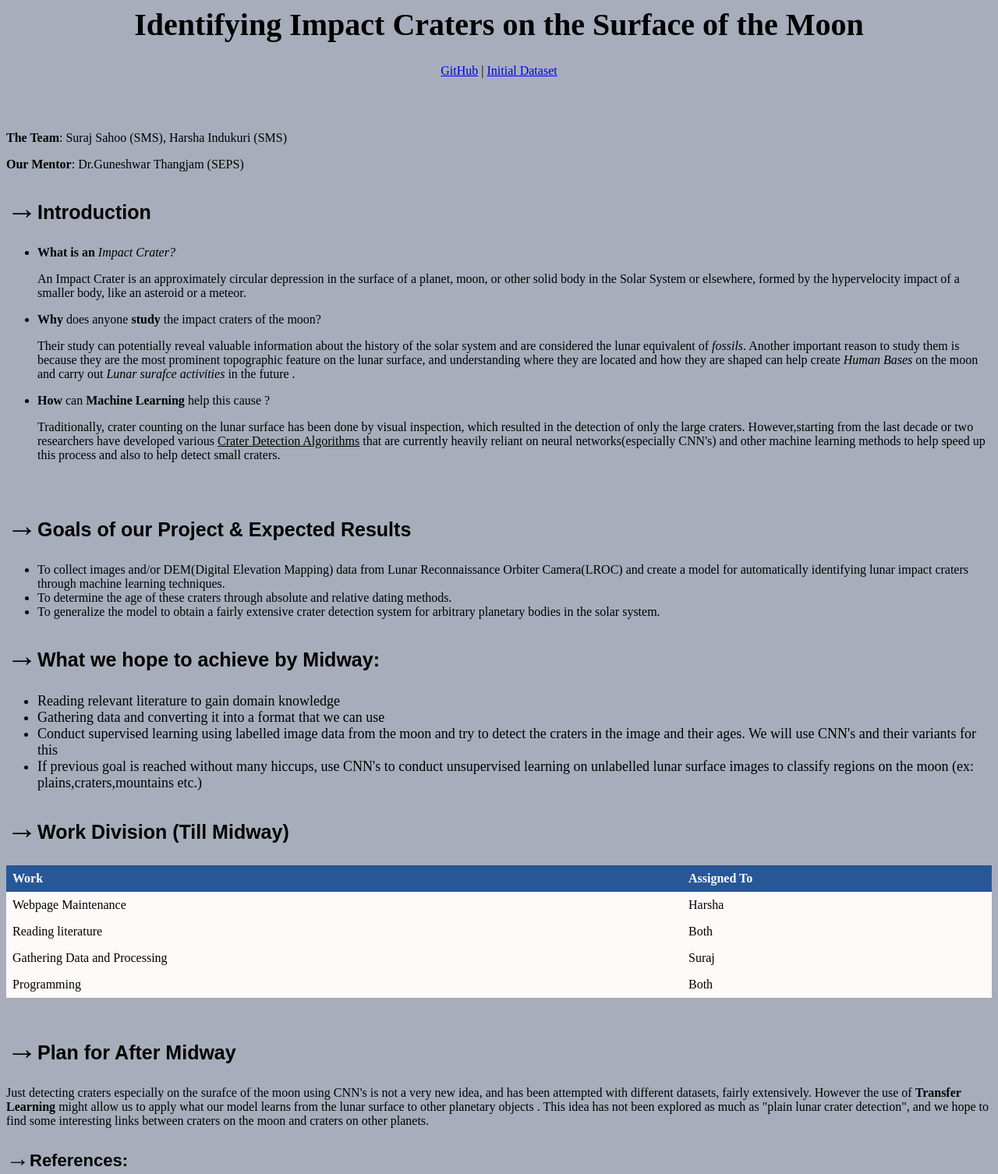
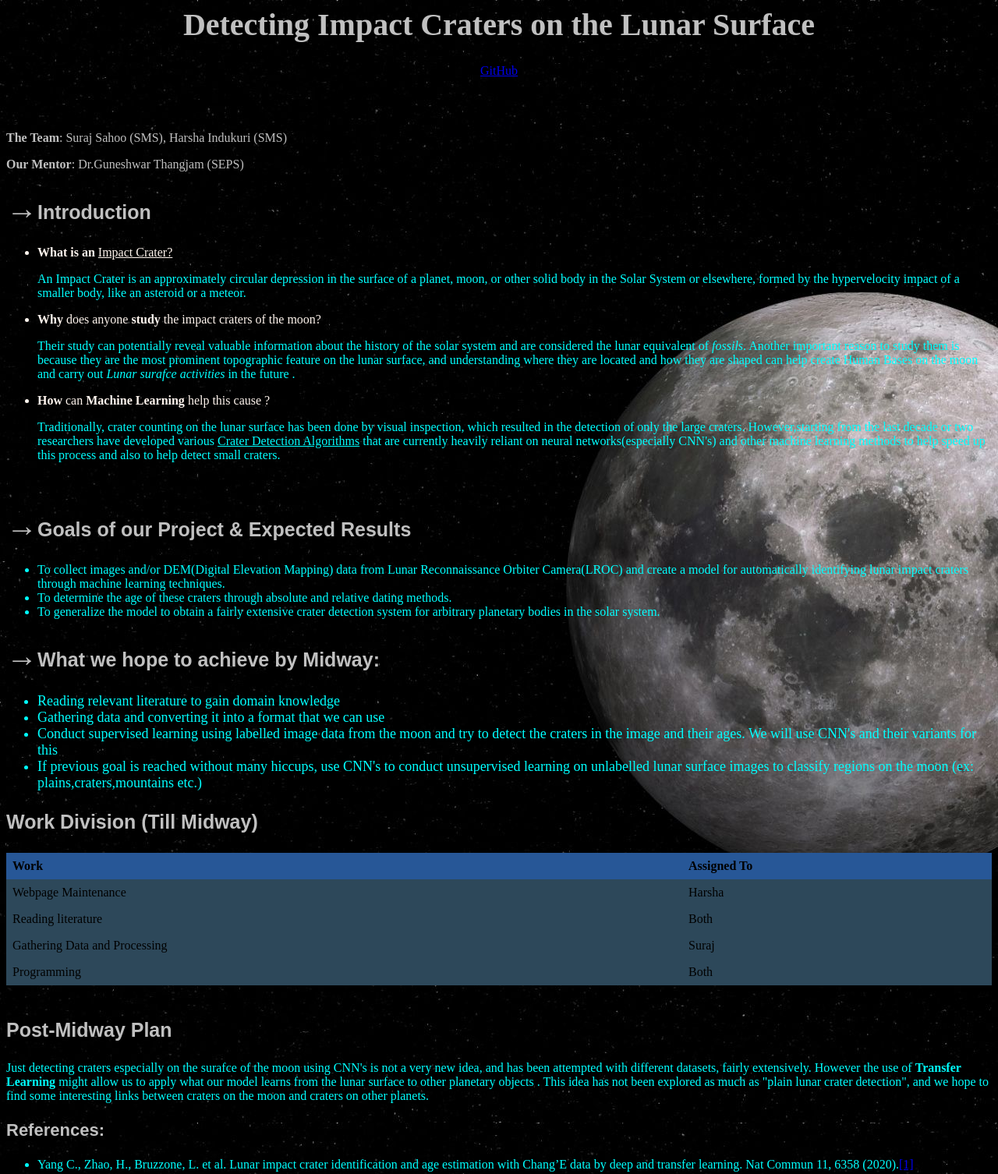
Before and after one commit to HarshaIndukuri/21cs460_group16, a plain HTML site: page index.html in a window 1280 px wide. Shown: the top 1506 px of the page at 78% size. Drawn offline with Linux system fonts and the light colour scheme.

Commit message:
Update index.html

```diff
--- a/index.html
+++ b/index.html
@@ -12,45 +12,46 @@ th, td {
   padding: 8px;
 }
 
-tr {background-color:snow }
+tr {background-color:rgb(45, 72, 90);
+    color:black }
 
 th {
   background-color: #275797;
-  color: white;
+  color:black;
 }
 
 </style>
     </head>
 
 
-    <body style="background:#a7adba;">
+    <body background="images/moon background.jpg" text = 'cyan'>
 
-        <h1 style="font-size: 40px;"><center>Identifying Impact Craters on the Surface of the Moon</center></h1>
+        <h1 style="font-size: 40px; color:silver"><center>Detecting Impact Craters on the Lunar Surface</center></h1>
         <p style="text-align: center;">
-        <a href="https://github.com/HarshaIndukuri/21cs460_group16">GitHub</a> | <a href="http://imbrium.mit.edu/DATA/SLDEM2015/">Initial Dataset</a>
+        <a href="https://github.com/HarshaIndukuri/21cs460_group16">GitHub</a>
         </p>
         <br>
         <br>
-        <p><b>The Team</b>: Suraj Sahoo (SMS), Harsha Indukuri (SMS) </p>
-        <p><b>Our Mentor</b>: Dr.Guneshwar Thangjam (SEPS)</p>
-        <h3 style="font-size: 25px;font-family: Arial, Helvetica, sans-serif;"><span style="font-size: 40px;">&#8594;</span>Introduction</h3>
+        <p style = "color:silver"><b>The Team</b>: Suraj Sahoo (SMS), Harsha Indukuri (SMS) </p>
+        <p style = "color:silver"><b>Our Mentor</b>: Dr.Guneshwar Thangjam (SEPS)</p>
+        <h3 style="font-size: 25px;font-family: Arial, Helvetica, sans-serif;color:silver"><span style="font-size: 40px;">&#8594;</span>Introduction</h3>
         <ul>
-        <li><b>What is an </b><i> Impact Crater?</i></li>
+        <li style = "color:seashell"><b>What is an </b><u> Impact Crater?</u></li>
         <p>An Impact Crater is an approximately circular depression in the surface of a planet, moon, or other solid body in the Solar System or elsewhere, formed by the hypervelocity impact of a smaller body, like an asteroid or a meteor. </p>
-        <li><b>Why</b> does anyone <b>study</b> the impact craters of the moon?</li>
-        <p>Their study can potentially reveal valuable information about the history of the solar system and are considered the lunar equivalent of <i>fossils</i>. Another important reason to study them is because they are the most prominent topographic feature on the lunar surface, and understanding where they are located and how they are shaped can help create <i>Human Bases</i> on the moon and carry out <i>Lunar surafce activities</i> in the future .</p>
-        <li><b>How</b> can <b>Machine Learning</b> help this cause ?</li>
+        <li style = "color:seashell"><b>Why</b> does anyone <b>study</b> the impact craters of the moon?</li>
+        <p>Their study can potentially reveal valuable information about the history of the solar system and are considered the lunar equivalent of <i>fossils</i>. Another important reason to study them is because they are the most prominent topographic feature on the lunar surface, and understanding where they are located and how they are shaped can help create Human Bases on the moon and carry out <i>Lunar surafce activities</i> in the future .</p>
+        <li style = "color:seashell"><b>How</b> can <b>Machine Learning</b> help this cause ?</li>
         <p>Traditionally, crater counting on the lunar surface has been done by visual inspection, which resulted in the detection of only the large craters. However,starting from the last decade or two researchers have developed various <u>Crater Detection Algorithms</u> that are currently heavily reliant on neural networks(especially CNN's) and other machine learning methods to help speed up this process and also to help detect small craters.</p>
         </ul>
         <br>
-        <h3 style="font-size: 25px;font-family: Arial, Helvetica, sans-serif;"><span style="font-size: 40px;">&#8594;</span>Goals of our Project & Expected Results</h3>
+        <h3 style="font-size: 25px;font-family: Arial, Helvetica, sans-serif;color:silver"><span style="font-size: 40px;">&#8594;</span>Goals of our Project & Expected Results</h3>
         <ul>
             <li>To collect images and/or DEM(Digital Elevation Mapping) data from Lunar Reconnaissance Orbiter Camera(LROC) and create a model for automatically identifying lunar impact craters through machine learning techniques.</li>
             <li>To determine the age of these craters through absolute and relative dating methods.</li>
             <li>To generalize the model to obtain a fairly extensive crater detection system for arbitrary planetary bodies in the solar system.</li>
         </ul>
 
-        <h3 style="font-size: 25px;font-family: Arial, Helvetica, sans-serif;"><span style="font-size: 40px;">&#8594;</span>What we hope to achieve by Midway:</h3>
+        <h3 style="font-size: 25px;font-family: Arial, Helvetica, sans-serif;color:silver"><span style="font-size: 40px;">&#8594;</span>What we hope to achieve by Midway:</h3>
         <ul>
             <li style="font-size: large;">Reading relevant literature to gain domain knowledge</li>
             <li style="font-size: large;">Gathering data and converting it into a format that we can use</li>
@@ -60,7 +61,7 @@ th {
 
 
         </ul>
-        <h3 style="font-size: 25px;font-family: Arial, Helvetica, sans-serif;"><span style="font-size: 40px;">&#8594;</span>Work Division (Till Midway)</h3>
+        <h3 style="font-size: 25px;font-family: Arial, Helvetica, sans-serif;color:silver">Work Division (Till Midway)</h3>
        <table>
         <tr>
         <th>Work</th>
@@ -84,10 +85,10 @@ th {
         </tr>
         </table>
         <br>
-        <h3 style="font-size: 25px;font-family: Arial, Helvetica, sans-serif;"><span style="font-size: 40px;">&#8594;</span>Plan for After Midway</h3>
+        <h3 style="font-size: 25px;font-family: Arial, Helvetica, sans-serif;color:silver">Post-Midway Plan</h3>
         <p>Just detecting craters especially on the surafce of the moon using CNN's is not a very new idea, and has been attempted with different datasets, fairly extensively. However the use of <b>Transfer Learning</b> might allow us to apply what our model learns from the lunar surface to other planetary objects . This idea has not been explored as much as "plain lunar crater detection", and we hope to find some interesting links between craters on the moon and craters on other planets. </p>
 
-        <h3 style="font-size: 22px;font-family: Arial, Helvetica, sans-serif;"><span style="font-size: 30px;">&#8594;</span>References:</h3>
+        <h3 style="font-size: 22px;font-family: Arial, Helvetica, sans-serif;color:silver">References:</h3>
         <ul>
             <li>Yang C., Zhao, H., Bruzzone, L. et al. Lunar impact crater identification and age estimation with Chang’E data by deep and transfer learning. Nat Commun 11, 6358 (2020).<a href="https://doi.org/10.1038/s41467-020-20215-y">[1]</a></li>
             <br>
@@ -95,13 +96,18 @@ th {
             <br>
             <li>D.M. DeLatte, S.T. Crites, N. Guttenberg, T. Yairi, Automated crater detection algorithms from a machine learning perspective in the convolutional neural network era, Advances in Space Research, Volume 64, Issue 8, 2019,Pages 1615-1628, ISSN 0273-1177 <a href="https://doi.org/10.1016/j.asr.2019.07.017">[2]</a></li>
         </ul>
-        <h3 style="font-size: 22px;font-family: Arial, Helvetica, sans-serif;"><span style="font-size: 30px;">&#8594;</span>Python Libraries we plan on using</h3>
+        <h3 style="font-size: 22px;font-family: Arial, Helvetica, sans-serif;color:silver">Python Libraries we will probably use:</h3>
         <ul>
             <li>SkImage</li>
             <li>Keras</li>
             <li>TensorFlow</li>
             <li>Pandas</li>
+            <li>Scikit-Learn</li>
+            <li>Numpy</li>
         </ul>
+
+        <h3 style="font-size: 22px;font-family: Arial, Helvetica, sans-serif;color:silver"> Proposal Presentation Slides: </h3>
+        <iframe src="https://docs.google.com/presentation/d/e/2PACX-1vQ6oOYqPVzZdiiIyZR_aJUbTAYTg1_BsyCzYjuqERo0Qs-XeOlm0cpHV54bUNHh8-GV7pC5YCIvzfjI/embed?start=false&loop=false&delayms=3000" frameborder="0" width="960" height="569" allowfullscreen="true" mozallowfullscreen="true" webkitallowfullscreen="true"></iframe>
 
     </body>
 </html>
```
